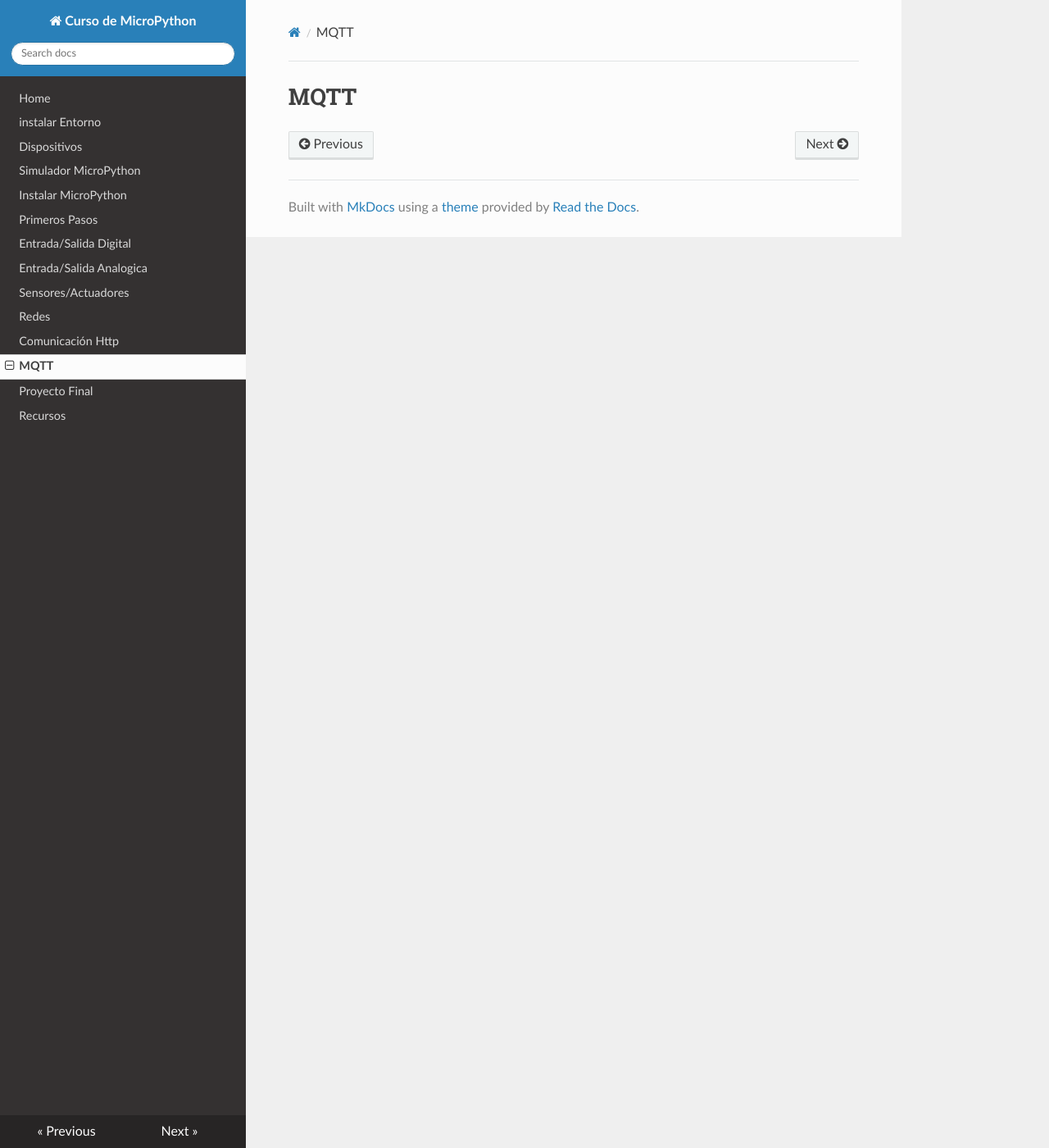
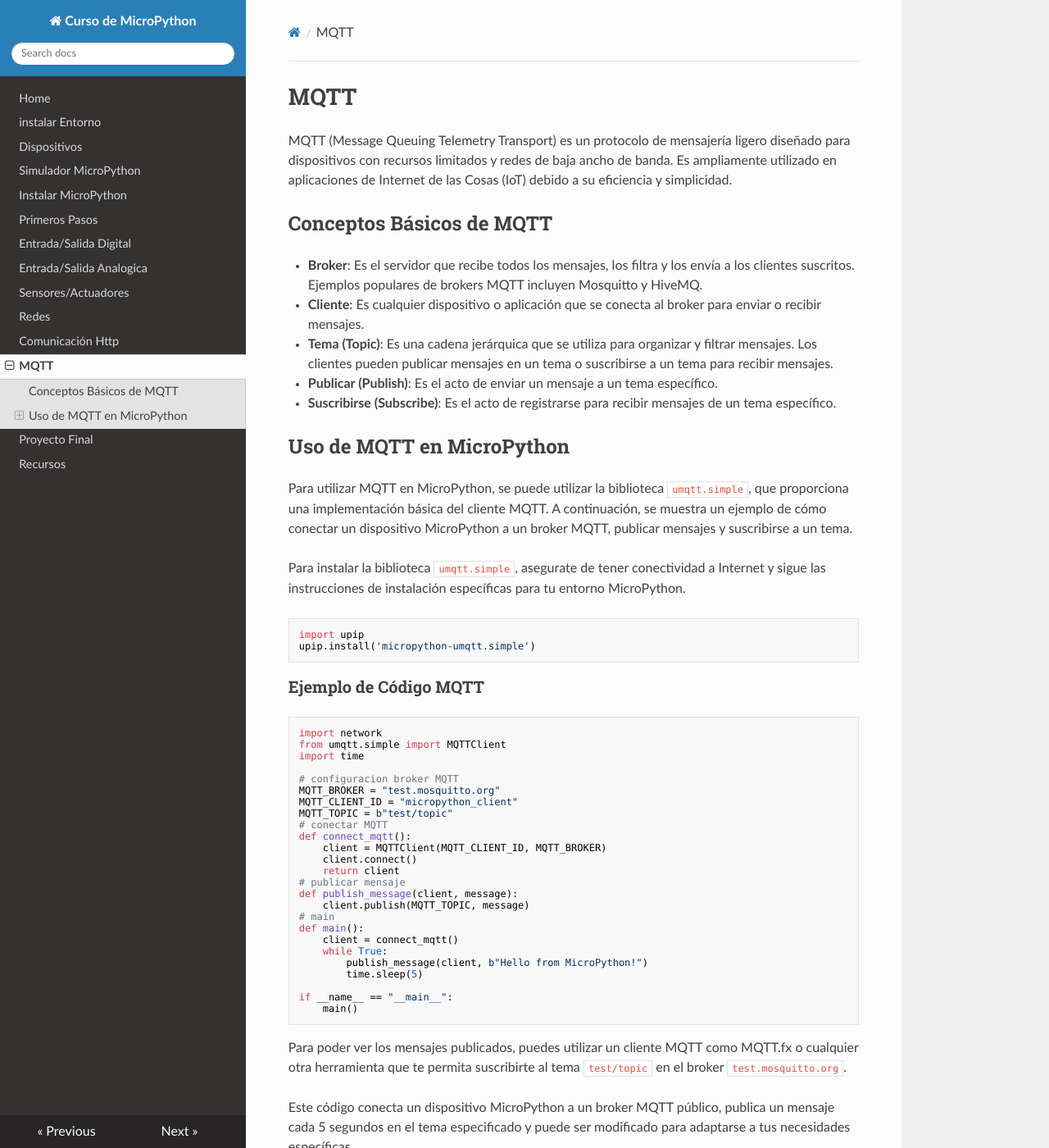
Before and after one commit to zerasul/upythonalm, an MkDocs documentation site: the page built from docs/mqtt.md, in a window 1280 px wide and 1400 px high. Shown: the whole window at 82% size. Built offline with MkDocs 1.6.1, drawn with Linux system fonts in a browser that asks for light colours; nearby versions of some CDN libraries; some of the changed text lies outside the part shown.

Commit message:
añadiendo mqtt y proyecto final

````diff
--- a/docs/mqtt.md
+++ b/docs/mqtt.md
@@ -1 +1,75 @@
 # MQTT
+
+MQTT (Message Queuing Telemetry Transport) es un protocolo de mensajería ligero diseñado para dispositivos con recursos limitados y redes de baja ancho de banda. Es ampliamente utilizado en aplicaciones de Internet de las Cosas (IoT) debido a su eficiencia y simplicidad.
+
+## Conceptos Básicos de MQTT
+
+- **Broker**: Es el servidor que recibe todos los mensajes, los filtra y los envía a los clientes suscritos. Ejemplos populares de brokers MQTT incluyen Mosquitto y HiveMQ.
+- **Cliente**: Es cualquier dispositivo o aplicación que se conecta al broker para enviar o recibir mensajes.
+- **Tema (Topic)**: Es una cadena jerárquica que se utiliza para organizar y filtrar mensajes. Los clientes pueden publicar mensajes en un tema o suscribirse a un tema para recibir mensajes.
+- **Publicar (Publish)**: Es el acto de enviar un mensaje a un tema específico.
+- **Suscribirse (Subscribe)**: Es el acto de registrarse para recibir mensajes de un tema específico.
+
+## Uso de MQTT en MicroPython
+
+Para utilizar MQTT en MicroPython, se puede utilizar la biblioteca `umqtt.simple`, que proporciona una implementación básica del cliente MQTT. A continuación, se muestra un ejemplo de cómo conectar un dispositivo MicroPython a un broker MQTT, publicar mensajes y suscribirse a un tema.
+
+Para instalar la biblioteca `umqtt.simple`, asegurate de tener conectividad a Internet y sigue las instrucciones de instalación específicas para tu entorno MicroPython.
+
+```python
+import upip
+upip.install('micropython-umqtt.simple')
+```
+
+### Ejemplo de Código MQTT
+
+```python
+import network
+from umqtt.simple import MQTTClient
+import time
+
+# configuracion broker MQTT
+MQTT_BROKER = "test.mosquitto.org"
+MQTT_CLIENT_ID = "micropython_client"
+MQTT_TOPIC = b"test/topic"
+# conectar MQTT
+def connect_mqtt():
+    client = MQTTClient(MQTT_CLIENT_ID, MQTT_BROKER)
+    client.connect()
+    return client
+# publicar mensaje
+def publish_message(client, message):
+    client.publish(MQTT_TOPIC, message)
+# main
+def main():
+    client = connect_mqtt()
+    while True:
+        publish_message(client, b"Hello from MicroPython!")
+        time.sleep(5)
+
+if __name__ == "__main__":
+    main()
+```
+
+Para poder ver los mensajes publicados, puedes utilizar un cliente MQTT como MQTT.fx o cualquier otra herramienta que te permita suscribirte al tema `test/topic` en el broker `test.mosquitto.org`.
+
+Este código conecta un dispositivo MicroPython a un broker MQTT público, publica un mensaje cada 5 segundos en el tema especificado y puede ser modificado para adaptarse a tus necesidades específicas.
+
+#### Observar mensajes
+
+Podemos suscribirnos a los mensajes enviados utilizando la web gratutia:
+
+https://testclient-cloud.mqtt.cool/
+
+En esta página, podemos conectarnos al broker `test.mosquitto.org` y suscribirnos al tema `test/topic` para ver los mensajes que nuestro dispositivo MicroPython está publicando.
+
+### Suscribirse a un Tema
+
+Para suscribirse a un tema y recibir mensajes, podemos modificar el ejemplo anterior para incluir una función de callback que maneje los mensajes entrantes.
+
+```python
+def message_callback(topic, msg):
+    print("Mensaje recibido en el tema {}: {}".format(topic, msg))
+client.set_callback(message_callback)
+client.subscribe(MQTT_TOPIC)
+```
````
Also changed, not shown: docs/final.md (+16 -59 lines), docs/http.md (+1 -1 lines).
